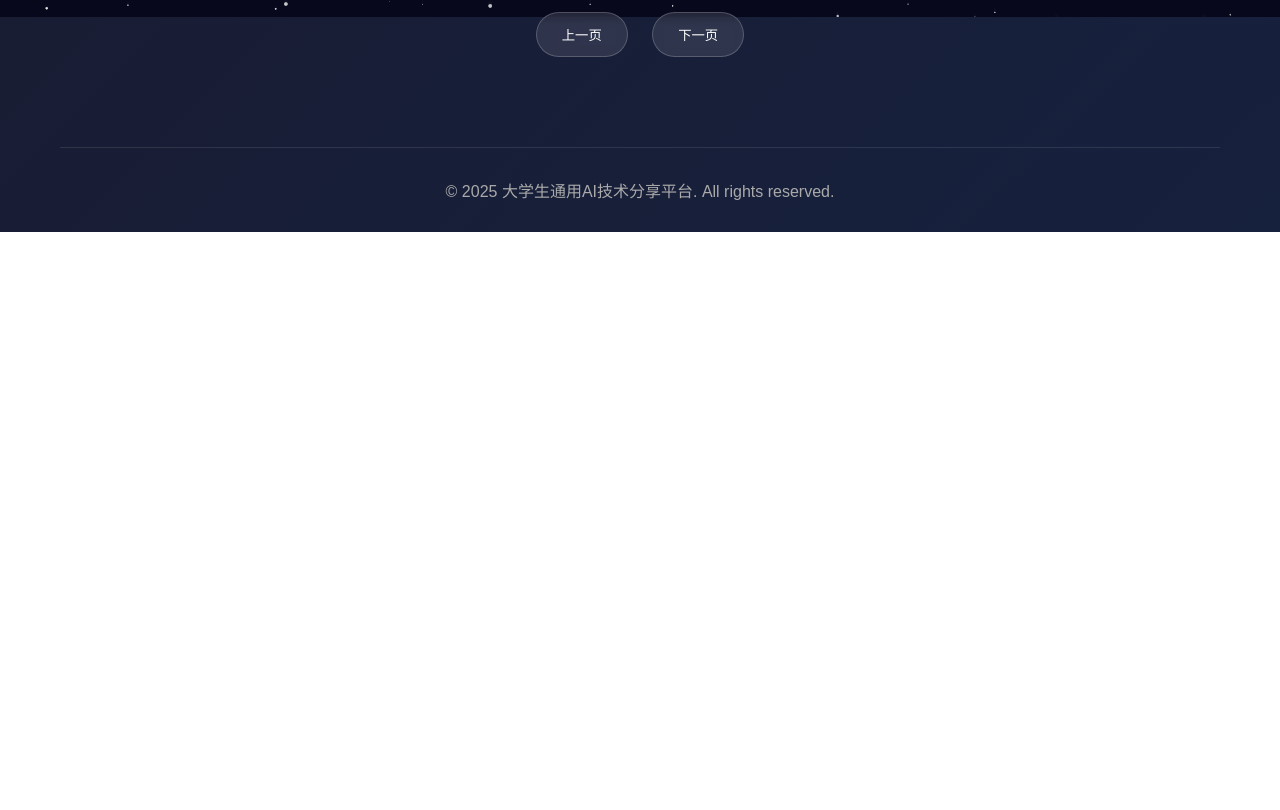
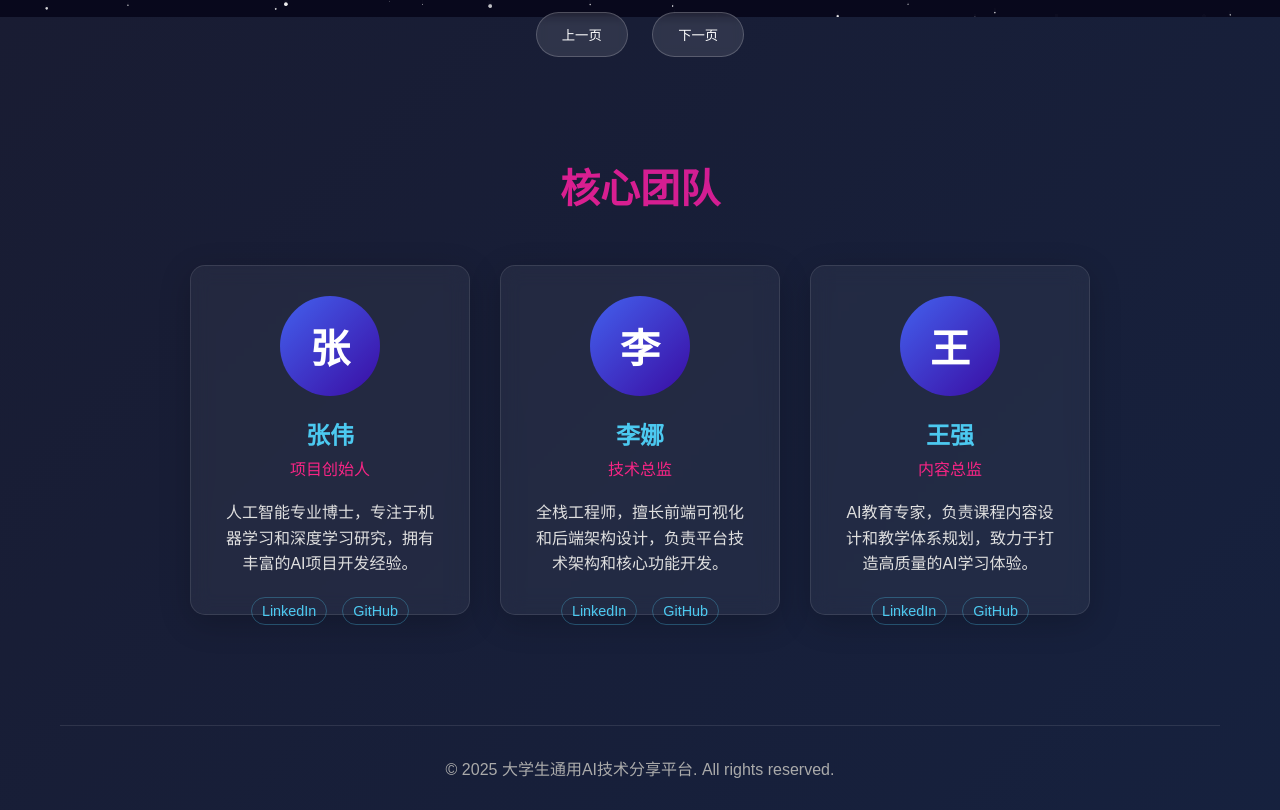
Before and after one commit to lggyx/web-final-assignment, a plain HTML site: page pages/about.html in a window 1280 px wide. Shown: the part 783-1593 px from the top of the page. Before the commit the page ends 1015 px from the top, so only its background shows below. Drawn offline with Linux system fonts and the light colour scheme; animation ran at ten frames a second.

Commit message:
优化关于我们页面：在现有3D翻页书籍基础上添加滑动名片效果，展示核心团队成员

```diff
--- a/css/book.css
+++ b/css/book.css
@@ -163,6 +163,115 @@
     box-shadow: 0 5px 15px rgba(0, 0, 0, 0.3);
 }
 
+/* 滑动名片样式 */
+.cards-section {
+    padding: 60px 0;
+    text-align: center;
+}
+
+.cards-section h2 {
+    font-size: 2.5rem;
+    margin-bottom: 50px;
+    background: linear-gradient(45deg, #f72585, #b5179e);
+    -webkit-background-clip: text;
+    -webkit-text-fill-color: transparent;
+    background-clip: text;
+}
+
+.cards-container {
+    display: flex;
+    justify-content: center;
+    flex-wrap: wrap;
+    gap: 30px;
+    max-width: 1200px;
+    margin: 0 auto;
+}
+
+.card {
+    width: 280px;
+    height: 350px;
+    perspective: 1000px;
+}
+
+.card-content {
+    position: relative;
+    width: 100%;
+    height: 100%;
+    background: rgba(255, 255, 255, 0.05);
+    border-radius: 15px;
+    padding: 30px;
+    backdrop-filter: blur(10px);
+    border: 1px solid rgba(255, 255, 255, 0.1);
+    box-shadow: 0 8px 32px rgba(0, 0, 0, 0.2);
+    transform-style: preserve-3d;
+    transition: transform 0.8s cubic-bezier(0.645, 0.045, 0.355, 1);
+    display: flex;
+    flex-direction: column;
+    align-items: center;
+    text-align: center;
+}
+
+.card:hover .card-content {
+    transform: translateY(-20px);
+}
+
+.card-avatar {
+    margin-bottom: 20px;
+}
+
+.avatar-placeholder {
+    width: 100px;
+    height: 100px;
+    border-radius: 50%;
+    background: linear-gradient(135deg, #4361ee, #3a0ca3);
+    display: flex;
+    align-items: center;
+    justify-content: center;
+    font-size: 2.5rem;
+    font-weight: bold;
+    color: white;
+}
+
+.card h3 {
+    color: #4cc9f0;
+    margin-bottom: 5px;
+    font-size: 1.5rem;
+}
+
+.card h4 {
+    color: #f72585;
+    margin-bottom: 20px;
+    font-size: 1rem;
+    font-weight: normal;
+}
+
+.card p {
+    color: #e0e0e0;
+    line-height: 1.6;
+    flex-grow: 1;
+    margin-bottom: 20px;
+}
+
+.card-social {
+    display: flex;
+    gap: 15px;
+}
+
+.social-link {
+    color: #4cc9f0;
+    text-decoration: none;
+    font-size: 0.9rem;
+    padding: 5px 10px;
+    border-radius: 20px;
+    border: 1px solid rgba(76, 201, 240, 0.3);
+    transition: all 0.3s ease;
+}
+
+.social-link:hover {
+    background: rgba(76, 201, 240, 0.2);
+    transform: translateY(-3px);
+}
+
 /* 响应式设计 */
 @media (max-width: 768px) {
     .book {
@@ -181,4 +290,13 @@
     .page h3 {
         font-size: 1.5rem;
     }
+
+    .cards-container {
+        flex-direction: column;
+        align-items: center;
+    }
+
+    .card {
+        width: 250px;
+    }
 }
--- a/pages/about.html
+++ b/pages/about.html
@@ -93,6 +93,57 @@
                     <button id="nextPage" class="book-btn">下一页</button>
                 </div>
             </section>
+
+            <!-- 添加滑动名片部分 -->
+            <section class="cards-section">
+                <h2>核心团队</h2>
+                <div class="cards-container">
+                    <div class="card">
+                        <div class="card-content">
+                            <div class="card-avatar">
+                                <div class="avatar-placeholder">张</div>
+                            </div>
+                            <h3>张伟</h3>
+                            <h4>项目创始人</h4>
+                            <p>人工智能专业博士，专注于机器学习和深度学习研究，拥有丰富的AI项目开发经验。</p>
+                            <div class="card-social">
+                                <a href="#" class="social-link">LinkedIn</a>
+                                <a href="#" class="social-link">GitHub</a>
+                            </div>
+                        </div>
+                    </div>
+
+                    <div class="card">
+                        <div class="card-content">
+                            <div class="card-avatar">
+                                <div class="avatar-placeholder">李</div>
+                            </div>
+                            <h3>李娜</h3>
+                            <h4>技术总监</h4>
+                            <p>全栈工程师，擅长前端可视化和后端架构设计，负责平台技术架构和核心功能开发。</p>
+                            <div class="card-social">
+                                <a href="#" class="social-link">LinkedIn</a>
+                                <a href="#" class="social-link">GitHub</a>
+                            </div>
+                        </div>
+                    </div>
+
+                    <div class="card">
+                        <div class="card-content">
+                            <div class="card-avatar">
+                                <div class="avatar-placeholder">王</div>
+                            </div>
+                            <h3>王强</h3>
+                            <h4>内容总监</h4>
+                            <p>AI教育专家，负责课程内容设计和教学体系规划，致力于打造高质量的AI学习体验。</p>
+                            <div class="card-social">
+                                <a href="#" class="social-link">LinkedIn</a>
+                                <a href="#" class="social-link">GitHub</a>
+                            </div>
+                        </div>
+                    </div>
+                </div>
+            </section>
         </main>
 
         <footer>
```
